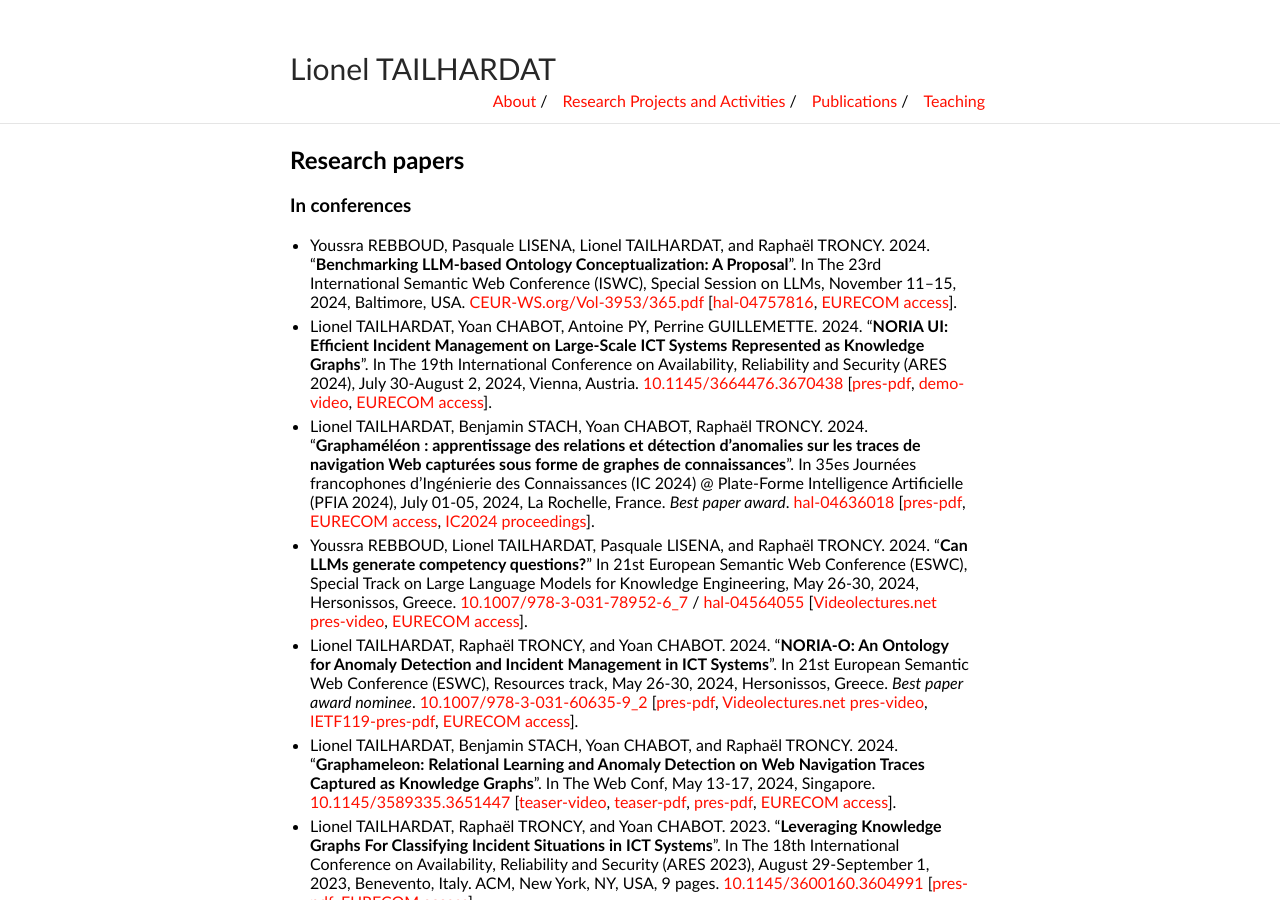
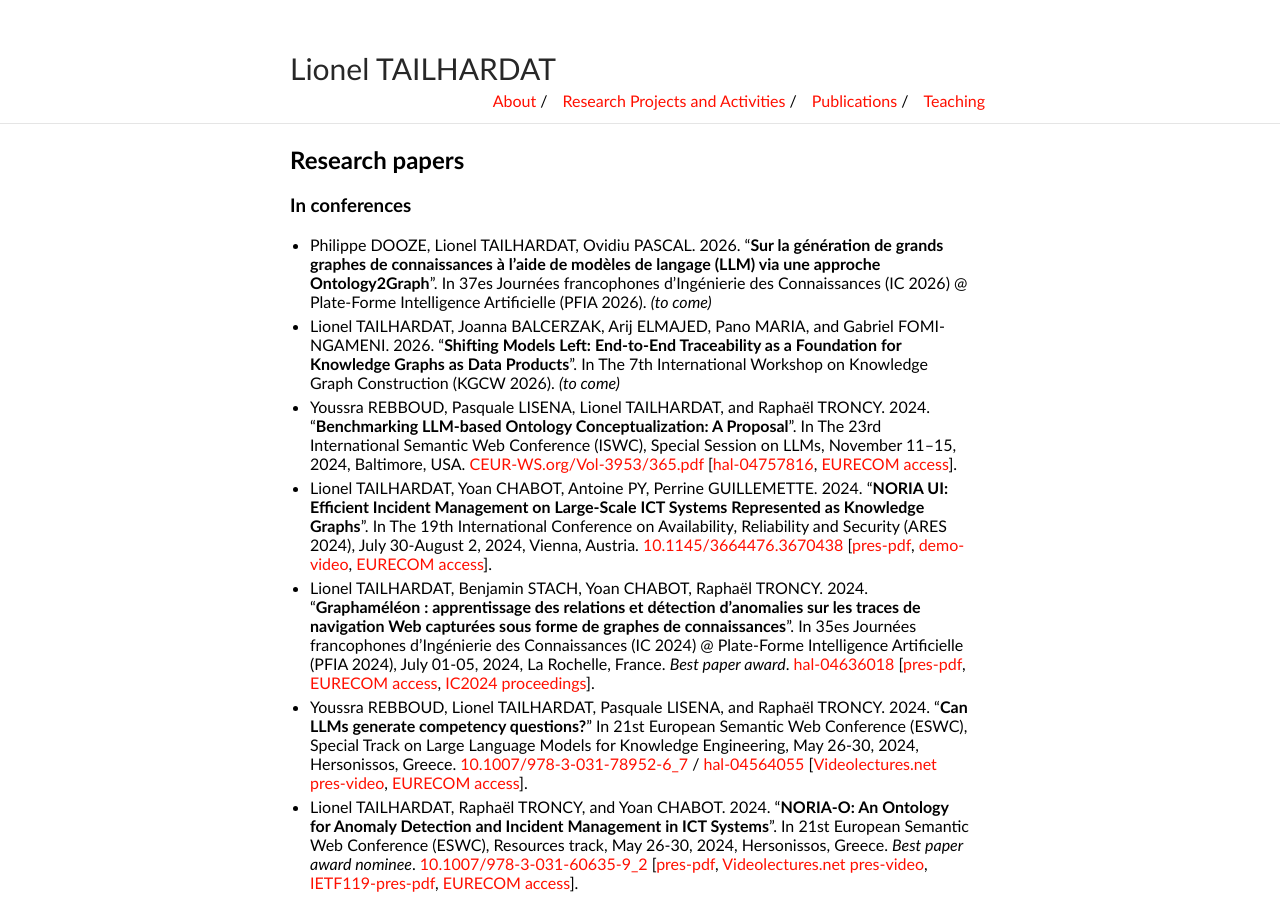
Before and after one commit to GenEars/GenEars.github.io, a Jekyll site: the page built from publications.md, in a window 1280 px wide and 900 px high. Built offline with Jekyll 4.4.1, drawn with Linux system fonts in a browser that asks for light colours.

Commit message:
Added Ontology2Grapha and RML-Governance papers [WIP].
Signed-off-by: lionel.tailhardat <lionel.tailhardat@orange.com>

```diff
--- a/publications.md
+++ b/publications.md
@@ -7,6 +7,14 @@ title: Publications - Lionel TAILHARDAT
 
 ### In conferences
 
+* Philippe DOOZE, Lionel TAILHARDAT, Ovidiu PASCAL. 2026.
+  "**Sur la génération de grands graphes de connaissances à l’aide de modèles de langage (LLM) via une approche Ontology2Graph**".
+  In 37es Journées francophones d'Ingénierie des Connaissances (IC 2026) @ Plate-Forme Intelligence Artificielle (PFIA 2026).
+  *(to come)*
+* Lionel TAILHARDAT, Joanna BALCERZAK, Arij ELMAJED, Pano MARIA, and Gabriel FOMI-NGAMENI. 2026.
+  "**Shifting Models Left: End-to-End Traceability as a Foundation for Knowledge Graphs as Data Products**".
+  In The 7th International Workshop on Knowledge Graph Construction (KGCW 2026).
+  *(to come)*
 * Youssra REBBOUD, Pasquale LISENA, Lionel TAILHARDAT, and Raphaël TRONCY. 2024.
   "**Benchmarking LLM-based Ontology Conceptualization: A Proposal**".
   In The 23rd International Semantic Web Conference (ISWC), Special Session on LLMs, November 11–15, 2024, Baltimore, USA.
```
